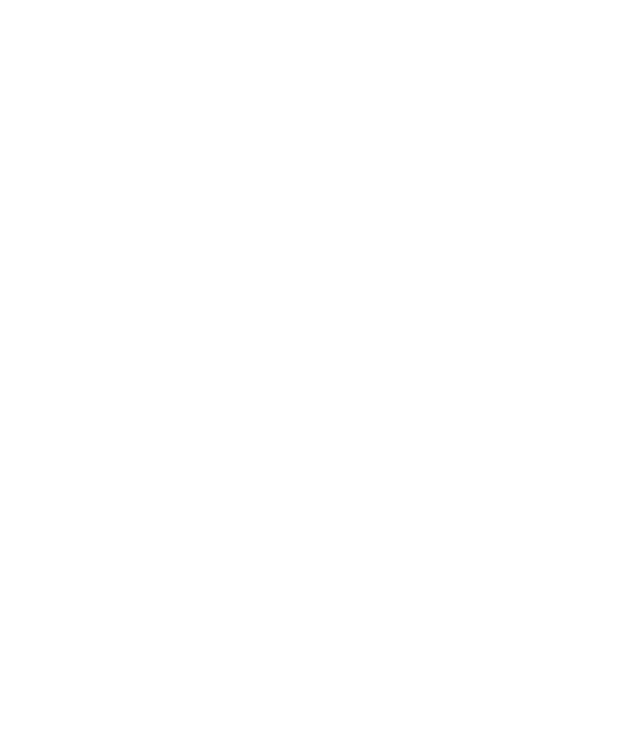
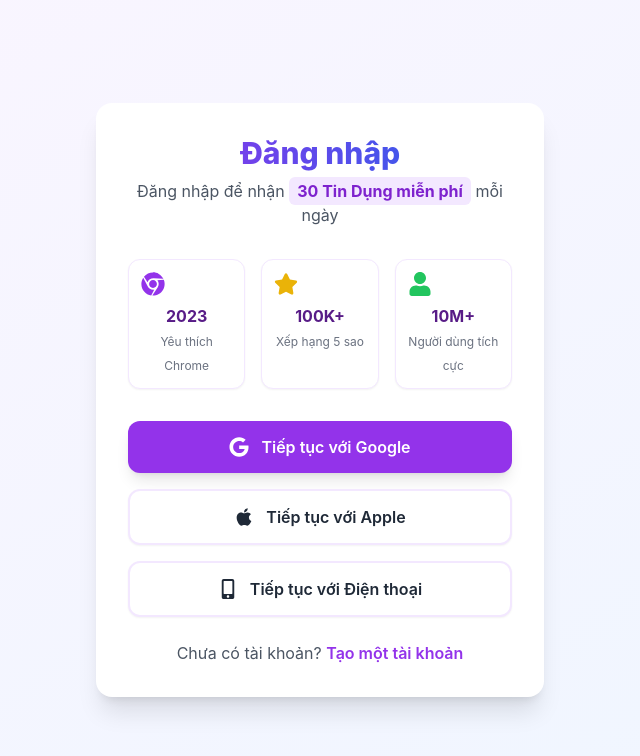
Before and after one commit to BuiTienDat04/Project_ChatPDF, a React (Create React App) app in the folder Frontend/user/: page /login in a window 1280 px wide. Before the commit this address had no page. Shown: the top 756 px of the page, without its empty margins (320-960 px from the left). Built offline with nearby package versions, Linux system fonts and the light colour scheme.

Commit message:
dang ki dang nhap

```diff
--- a/Frontend/user/package.json
+++ b/Frontend/user/package.json
@@ -11,6 +11,7 @@
     "pdfjs-dist": "^5.2.133",
     "react": "^19.1.0",
     "react-dom": "^19.1.0",
+    "react-icons": "^5.5.0",
     "react-scripts": "5.0.1",
     "web-vitals": "^2.1.4"
   },
--- a/Frontend/user/src/App.js
+++ b/Frontend/user/src/App.js
@@ -4,7 +4,8 @@
 import UpfilePDF from "./Pages/UpfilePDF";
 import Navigation from "./Pages/Navigation";
 import TranslatePDF from "./Pages/TranslatePDF"
-
+import LoginPage from "./Pages/LoginPage"
+import RegisterPage from "./Pages/RegisterPage"
 export default function App() {
   return (
     // BrowserRouter enables client-side routing
@@ -15,6 +16,8 @@
         <Route path="upfilepdf" element={<UpfilePDF />} />
         <Route path="navigation" element={<Navigation />} />
         <Route path="/translatepdf" element={<TranslatePDF />} />
+        <Route path="/login" element={<LoginPage />} />
+        <Route path="/register" element={<RegisterPage />} />
 
 
 
--- /dev/null
+++ b/Frontend/user/src/Pages/LoginPage.jsx
@@ -0,0 +1,75 @@
+import React from 'react';
+import { FaGoogle, FaApple, FaMobileAlt, FaStar, FaUser, FaChrome } from 'react-icons/fa';
+
+const LoginPage = () => {
+  return (
+    <div className="min-h-screen flex items-center justify-center bg-gradient-to-br from-purple-50 to-blue-50 p-4">
+      <div className="w-full max-w-md bg-white rounded-2xl shadow-xl p-8 transition-all duration-300 hover:shadow-2xl">
+        {/* Phần tiêu đề */}
+        <div className="text-center mb-8">
+          <h1 className="text-3xl font-extrabold mb-2 bg-gradient-to-r from-purple-600 to-blue-600 bg-clip-text text-transparent">
+            Đăng nhập
+          </h1>
+          <p className="text-gray-600">
+            Đăng nhập để nhận <span className="font-bold bg-purple-100 px-2 py-1 rounded-md text-purple-700">30 Tin Dụng miễn phí</span> mỗi ngày
+          </p>
+        </div>
+
+        {/* Phần thống kê */}
+        <div className="grid grid-cols-3 gap-4 mb-8">
+          <div className="text-center p-3 bg-white rounded-xl border border-purple-100 shadow-sm">
+            <div className="mx-auto mb-2 text-purple-600">
+              <FaChrome className="text-2xl" />
+            </div>
+            <span className="block font-bold text-purple-900">2023</span>
+            <span className="text-xs text-gray-500">Yêu thích Chrome</span>
+          </div>
+
+          <div className="text-center p-3 bg-white rounded-xl border border-purple-100 shadow-sm">
+            <div className="mx-auto mb-2 text-yellow-500">
+              <FaStar className="text-2xl" />
+            </div>
+            <span className="block font-bold text-purple-900">100K+</span>
+            <span className="text-xs text-gray-500">Xếp hạng 5 sao</span>
+          </div>
+
+          <div className="text-center p-3 bg-white rounded-xl border border-purple-100 shadow-sm">
+            <div className="mx-auto mb-2 text-green-500">
+              <FaUser className="text-2xl" />
+            </div>
+            <span className="block font-bold text-purple-900">10M+</span>
+            <span className="text-xs text-gray-500">Người dùng tích cực</span>
+          </div>
+        </div>
+
+        {/* Các nút đăng nhập */}
+        <div className="space-y-4">
+          <button className="w-full flex items-center justify-center gap-3 bg-purple-600 hover:bg-purple-700 text-white font-semibold py-3.5 rounded-xl transition-all shadow-lg hover:shadow-purple-200">
+            <FaGoogle className="text-xl" />
+            Tiếp tục với Google
+          </button>
+
+          <button className="w-full flex items-center justify-center gap-3 border-2 border-purple-100 hover:border-purple-200 bg-white text-gray-800 font-semibold py-3.5 rounded-xl transition-all shadow-sm hover:shadow-md">
+            <FaApple className="text-xl" />
+            Tiếp tục với Apple
+          </button>
+
+          <button className="w-full flex items-center justify-center gap-3 border-2 border-purple-100 hover:border-purple-200 bg-white text-gray-800 font-semibold py-3.5 rounded-xl transition-all shadow-sm hover:shadow-md">
+            <FaMobileAlt className="text-xl" />
+            Tiếp tục với Điện thoại
+          </button>
+        </div>
+
+        {/* Liên kết đăng ký */}
+        <p className="mt-6 text-center text-gray-600">
+          Chưa có tài khoản?{' '}
+          <a href="/register" className="font-semibold text-purple-600 hover:text-purple-700 transition-colors duration-200">
+            Tạo một tài khoản
+          </a>
+        </p>
+      </div>
+    </div>
+  );
+};
+
+export default LoginPage;
--- a/Frontend/user/src/Pages/Navigation.jsx
+++ b/Frontend/user/src/Pages/Navigation.jsx
@@ -86,19 +86,17 @@
         </nav>
       </div>
 
-      {/* Right Section - User Avatar */}
+      {/* Right Section - Login Button */}
       <div className="flex items-center space-x-4">
-        <div className="relative group">
-          <div className="h-10 w-10 bg-gradient-to-r from-blue-500 to-purple-600 rounded-full flex items-center justify-center
-             text-white font-semibold text-lg cursor-pointer transition-transform duration-200 hover:scale-110 shadow-md">
-            H {/* User initial */}
-          </div>
-          {/* Tooltip */}
-          <span className="absolute -bottom-7 right-0 bg-gray-800 text-white text-sm px-3 py-1 rounded-md
-             border border-gray-700 opacity-0 group-hover:opacity-100 transition-opacity duration-200 whitespace-nowrap">
-            Tài khoản
-          </span>
-        </div>
+        {/* Added Login Button */}
+        <Link
+          to="/login" // Link đến trang đăng nhập của bạn
+          className="px-5 py-2 bg-gray-900 text-white font-semibold rounded-full shadow-md
+                     transition-all duration-300 hover:bg-gray-700 hover:scale-105 focus:outline-none focus:ring-2
+                     focus:ring-gray-500 focus:ring-opacity-50"
+        >
+          Đăng nhập
+        </Link>
       </div>
     </header>
   );
--- /dev/null
+++ b/Frontend/user/src/Pages/RegisterPage.jsx
@@ -0,0 +1,69 @@
+import React from 'react';
+import { FaGoogle, FaApple, FaTrophy } from 'react-icons/fa';
+
+const RegisterPage = () => {
+  return (
+    <div className="min-h-screen flex items-center justify-center bg-gradient-to-br from-purple-50 to-blue-50 text-gray-800 px-4">
+      <div className="w-full max-w-md bg-white p-8 sm:p-10 rounded-2xl shadow-xl text-center relative transition-all duration-300 hover:shadow-2xl">
+        {/* Nút đóng được thiết kế lại */}
+        <button className="absolute top-5 right-5 text-gray-400 hover:text-gray-600 transition-colors duration-200 p-1 rounded-full hover:bg-gray-100">
+          <svg className="w-6 h-6" fill="none" stroke="currentColor" viewBox="0 0 24 24">
+            <path strokeLinecap="round" strokeLinejoin="round" strokeWidth={2} d="M6 18L18 6M6 6l12 12" />
+          </svg>
+        </button>
+
+        {/* Phần tiêu đề được nhấn mạnh */}
+        <div className="mb-8">
+          <h1 className="text-4xl font-extrabold mb-3 bg-gradient-to-r from-purple-600 to-blue-600 bg-clip-text text-transparent">
+            Đăng ký
+          </h1>
+          <p className="text-gray-600 text-sm">
+            Đăng ký để nhận{' '}
+            <span className="font-bold bg-yellow-100 px-2 py-1 rounded-md text-purple-700">30 Tín Dụng miễn phí</span>{' '}
+            mỗi ngày
+          </p>
+        </div>
+
+        {/* Phần highlight thiết kế lại */}
+        <div className="grid grid-cols-3 gap-4 mb-8">
+          <div className="p-3 bg-white rounded-xl border border-purple-100 shadow-sm">
+            <FaTrophy className="text-3xl text-yellow-500 mx-auto mb-2" />
+            <span className="block font-bold text-purple-900">2023</span>
+            <span className="text-xs text-gray-500">Yêu thích Chrome</span>
+          </div>
+          <div className="p-3 bg-white rounded-xl border border-purple-100 shadow-sm">
+            <div className="text-2xl font-bold text-purple-600 mb-1">100K+</div>
+            <div className="text-xs text-gray-500">Xếp hạng 5 sao</div>
+          </div>
+          <div className="p-3 bg-white rounded-xl border border-purple-100 shadow-sm">
+            <div className="text-2xl font-bold text-green-600 mb-1">10M+</div>
+            <div className="text-xs text-gray-500">Người dùng tích cực</div>
+          </div>
+        </div>
+
+        {/* Các nút đăng nhập xã hội */}
+        <div className="space-y-4">
+          <button className="w-full flex items-center justify-center gap-3 bg-purple-600 hover:bg-purple-700 text-white font-semibold py-3.5 rounded-xl transition-all duration-300 shadow-lg hover:shadow-purple-200">
+            <FaGoogle className="text-xl" />
+            Tiếp tục với Google
+          </button>
+
+          <button className="w-full flex items-center justify-center gap-3 border-2 border-gray-200 hover:border-gray-300 bg-white text-gray-800 font-semibold py-3.5 rounded-xl transition-all duration-300 shadow-sm hover:shadow-md">
+            <FaApple className="text-xl" />
+            Tiếp tục với Apple
+          </button>
+        </div>
+
+        {/* Liên kết đăng nhập */}
+        <p className="mt-8 text-sm text-gray-500">
+          Đã có tài khoản?{' '}
+          <a href="/login" className="font-semibold text-purple-600 hover:text-purple-700 transition-colors duration-200">
+            Đăng nhập ngay
+          </a>
+        </p>
+      </div>
+    </div>
+  );
+};
+
+export default RegisterPage;
```
Also changed, not shown: 1 other file (tests, documents, lock files or other folders). Lines whose indentation alone changed are shown as unchanged.
